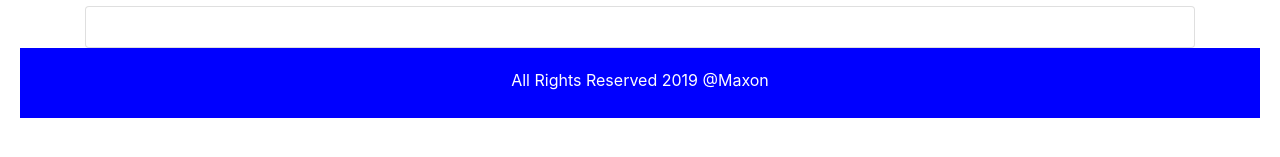
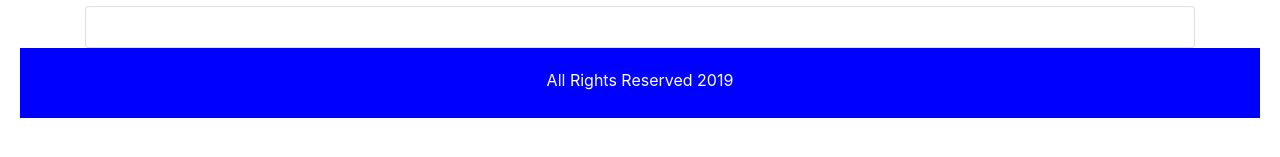
Before and after one commit to Fufe1ok/DevOps, an Angular app in the folder lab2/front-end/: page / in a window 1280 px wide. Shown: the part 165-322 px from the top of the page. Built offline with nearby package versions, Linux system fonts and the light colour scheme.

Commit message:
Update app.component.html

```diff
--- a/lab2/front-end/src/app/app.component.html
+++ b/lab2/front-end/src/app/app.component.html
@@ -48,7 +48,7 @@
 
 <footer class="footer">
   <div class="container">
-      <span>All Rights Reserved 2019 @Maxon</span>
+      <span>All Rights Reserved 2019</span>
   </div>
 </footer>
 </div>
```
